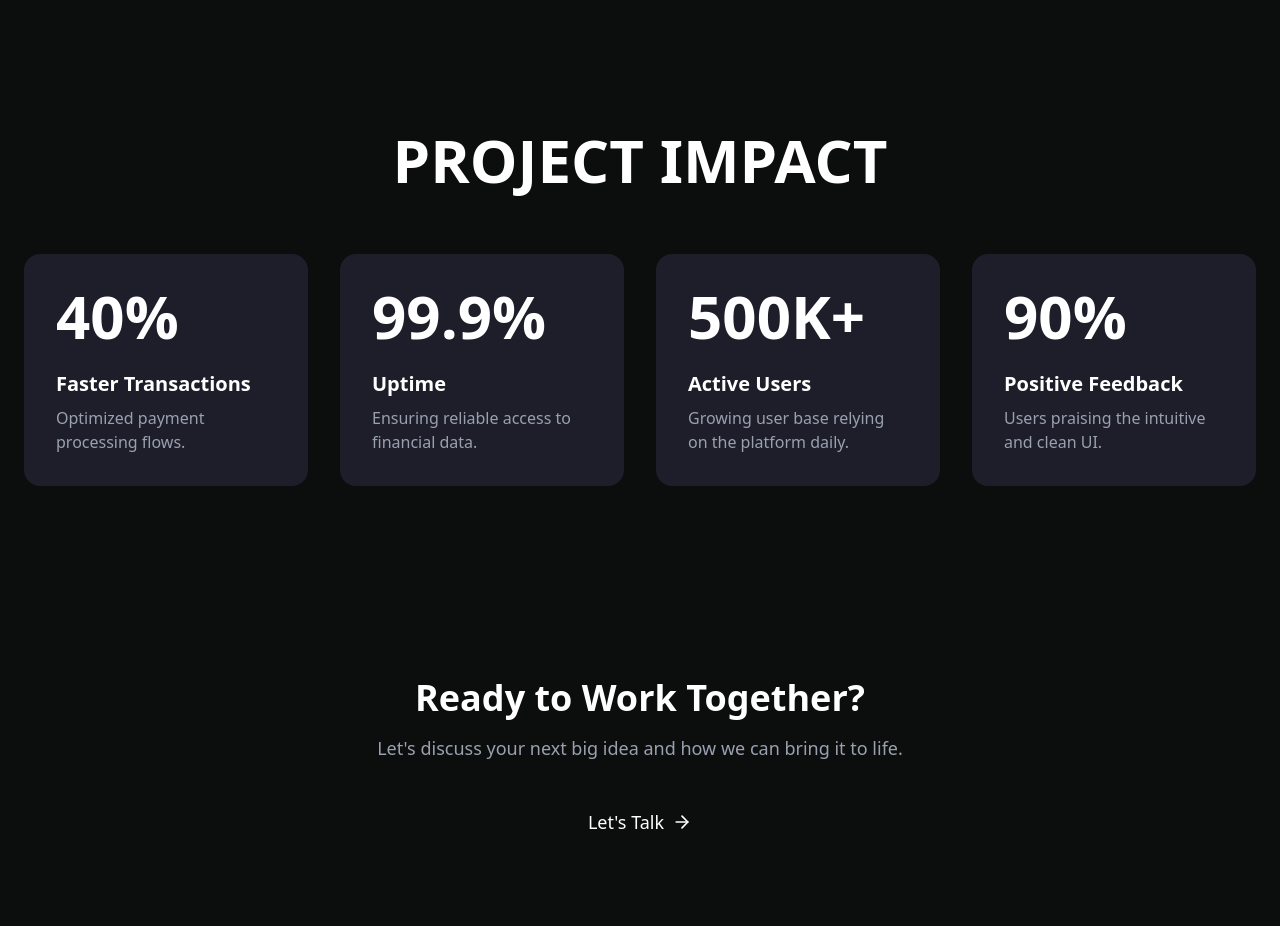
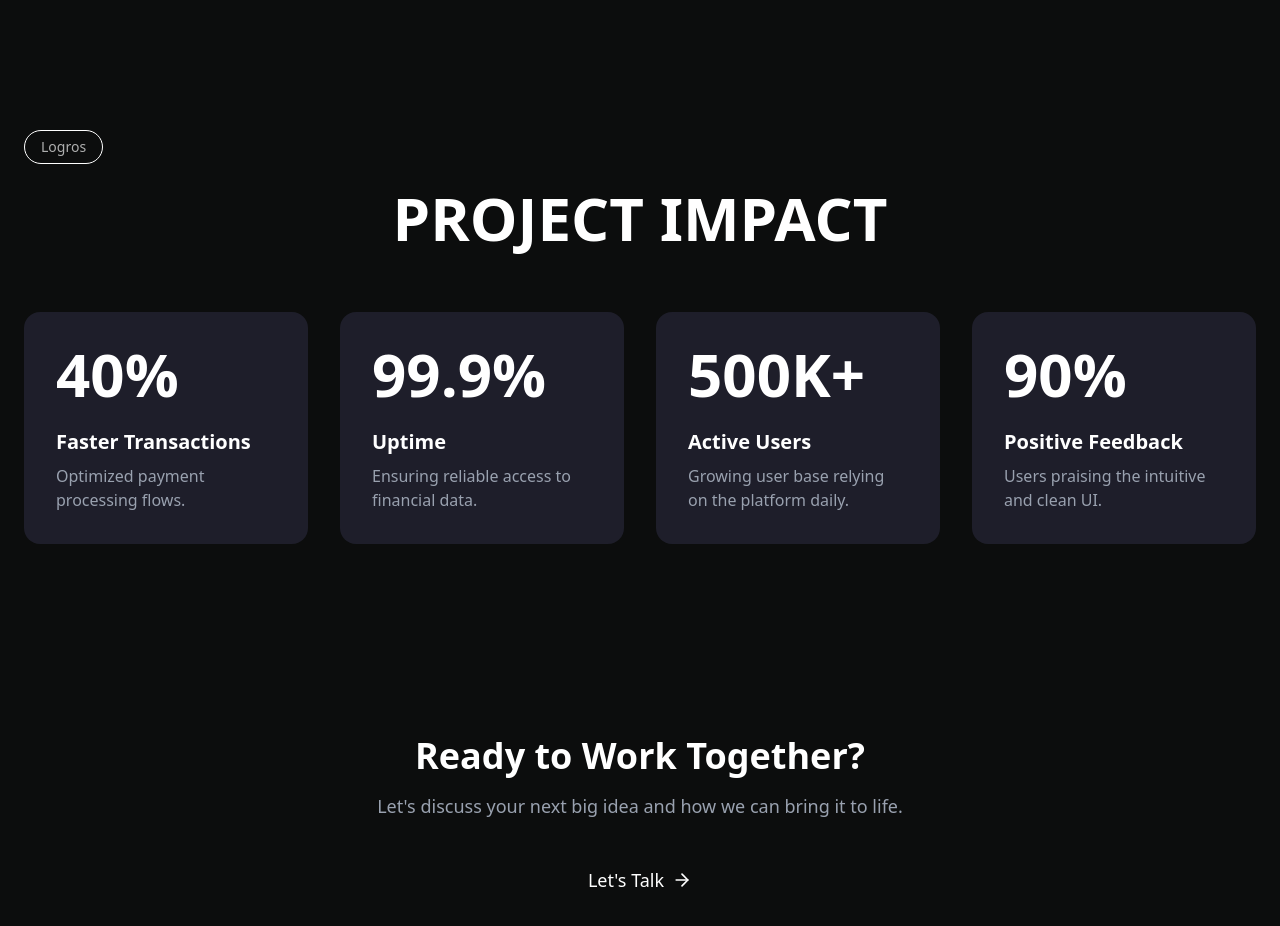
Before and after one commit to Umman-Agency/website, a React (Vite) app: page /project/1 in a window 1280 px wide. Shown: the part 2920-3846 px from the top of the page. Built offline with nearby package versions, Linux system fonts and the light colour scheme.

Commit message:
feat(tag): sections tag

```diff
--- a/src/components/About.jsx
+++ b/src/components/About.jsx
@@ -1,8 +1,11 @@
 import React from 'react';
+import { Tag } from './ui/tag';
 import { motion } from 'framer-motion';
+
 const About = () => {
   return <section id="about" className="py-24 bg-[#0C0D0D] overflow-hidden">
       <div className="container mx-auto px-6">
+      <Tag value="Logros"></Tag>
         <div className="grid lg:grid-cols-2 gap-16 items-center">
           <motion.div initial={{
           opacity: 0,
--- a/src/components/Hero.jsx
+++ b/src/components/Hero.jsx
@@ -64,9 +64,9 @@ const Hero = () => {
           className="mt-16 flex flex-col sm:flex-row items-center justify-center gap-6"
         >
           <div className="flex -space-x-4">
-            <img class="w-12 h-12 rounded-full border-2 border-white object-cover" alt="Avatar 1" src="https://images.unsplash.com/photo-1649767590910-367f54f3d0e3" />
-            <img class="w-12 h-12 rounded-full border-2 border-white object-cover" alt="Avatar 2" src="https://images.unsplash.com/photo-1677696795873-ca21e7d76a51" />
-            <img class="w-12 h-12 rounded-full border-2 border-white object-cover" alt="Avatar 3" src="https://images.unsplash.com/photo-1695654686808-8e90bd2c6923" />
+            <img className="w-12 h-12 rounded-full border-2 border-white object-cover" alt="Avatar 1" src="https://images.unsplash.com/photo-1649767590910-367f54f3d0e3" />
+            <img className="w-12 h-12 rounded-full border-2 border-white object-cover" alt="Avatar 2" src="https://images.unsplash.com/photo-1677696795873-ca21e7d76a51" />
+            <img className="w-12 h-12 rounded-full border-2 border-white object-cover" alt="Avatar 3" src="https://images.unsplash.com/photo-1695654686808-8e90bd2c6923" />
           </div>
           <div className="h-10 w-px bg-gray-600 hidden sm:block"></div> {/* Separator */}
           <div className="flex items-center gap-2">
--- a/src/components/Portfolio.jsx
+++ b/src/components/Portfolio.jsx
@@ -2,6 +2,7 @@ import React from 'react';
 import { motion } from 'framer-motion';
 import { ArrowUpRight } from 'lucide-react';
 import { useNavigate } from 'react-router-dom';
+import { Tag } from './ui/tag';
 const projects = [{
   id: 1,
   slug: 'social-media-app',
@@ -30,9 +31,8 @@ const Portfolio = () => {
       <div className="container mx-auto px-6">
         <div className="flex flex-wrap justify-between items-end gap-8 mb-16">
           <div className="w-full lg:w-1/2">
-            <div className="inline-block px-4 py-1.5 border border-white/20 rounded-full text-sm mb-4 ">
-              Portafolio
-            </div>
+            <Tag value="Portafolio"></Tag>
+
             <h2 className="text-3xl md:text-4xl lg:text-5xl font-bold text-white leading-tight ">
               Trabajo que se nota, se mide y te devuelve tiempo
             </h2>
--- a/src/components/Services.jsx
+++ b/src/components/Services.jsx
@@ -1,6 +1,7 @@
 import React, { useState } from 'react';
 import { motion, AnimatePresence } from 'framer-motion';
 import { Plus } from 'lucide-react'; // Changed import from ArrowRight, ArrowDownRight to Plus
+import { Tag } from './ui/tag';
 
 const services = [{
   title: 'Marketing Digital',
@@ -33,8 +34,12 @@ const Services = () => {
     <section id="services" className="py-24 bg-[#0C0D0D]">
       <div className="container mx-auto px-6 relative z-10">
         <div className="mb-16">
+          {/* <div className="border px-4 py-1.5 inline-block rounded-full text-(--white-75) text-0.8 text-sm mb-4">
+            Servicios
+          </div> */}
+          <Tag value="Servicios"></Tag>
           <h2 className="text-5xl md:text-7xl lg:text-8xl font-bold mb-6 leading-tight text-white">
-            lo que <span className="text-accent-clearBlue">hacemos</span>
+            <i><b>Potenciamos</b></i> tu marca
           </h2>
           <p className="text-xl md:text-2xl text-gray-300 max-w-3xl mt-4">Lo que necesitas para que tu marca se vea mejor, funcione mejor y llegue a más gente.</p>
           <div className="flex flex-wrap gap-3 mt-8">
--- a/src/components/Stats.jsx
+++ b/src/components/Stats.jsx
@@ -1,6 +1,7 @@
 import React from 'react';
 import { useInView } from 'framer-motion';
 import { useEffect, useRef, useState } from 'react';
+import { Tag } from './ui/tag';
 
 const AnimatedCounter = ({ to, suffix }) => {
     const ref = useRef(null);
@@ -69,6 +70,7 @@ const Stats = ({ customStats }) => {
   return (
     <section id="stats-section" className="py-24 bg-[#0C0D0D]">
       <div className="container mx-auto px-6">
+        <Tag value="Logros"></Tag>
         {!isProjectPage && (
           <div className="grid grid-cols-1 md:grid-cols-2 gap-8 mb-16">
             <div>
--- /dev/null
+++ b/src/components/ui/tag.jsx
@@ -0,0 +1,9 @@
+import React from 'react';
+
+export const Tag = (props) => {
+return (
+  <div className="border px-4 py-1.5 inline-block rounded-full text-(--white-75) border-white/100 text-0.8 text-sm mb-6">
+    {props.value}
+  </div>
+);
+}
--- a/src/index.css
+++ b/src/index.css
@@ -31,6 +31,8 @@
     --ring: 212.7 26.8% 83.9%;
 
     --radius: 0.5rem;
+
+    --white-75: #FFFFFFAB;
   }
 }
 
```
